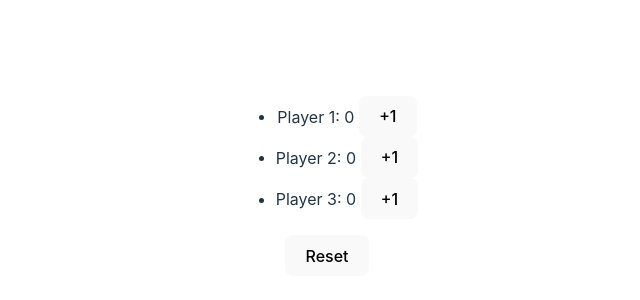
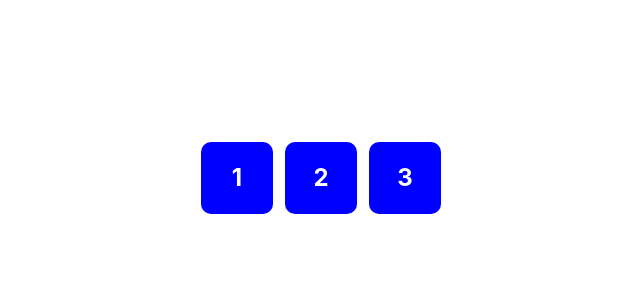
Before and after one commit to hiimchinh/learn-react, a React (Vite) app: page / in a window 1280 px wide. Shown: the part 222-522 px from the top of the page, without its empty margins (313-953 px from the left). Built offline with nearby package versions, Linux system fonts and the light colour scheme.

Commit message:
add Die and Dice component

```diff
--- a/src/App.jsx
+++ b/src/App.jsx
@@ -1,14 +1,12 @@
 import "./App.css";
-import ScoreKeeper2 from "./ScoreKeeper2";
-// import EmojiClicker from "./EmojiClicker";
+import Dice from "./LuckyN/Dice.jsx";
 
 function App() {
-  return (
-    <>
-      <ScoreKeeper2 numPlayers={3} target={3} />
-      {/* <EmojiClicker /> */}
-    </>
-  );
+    return (
+        <>
+            <Dice dice={[1, 2, 3]} />
+        </>
+    );
 }
 
 export default App;
--- /dev/null
+++ b/src/LuckyN/Dice.jsx
@@ -0,0 +1,13 @@
+import Die from "./Die.jsx";
+
+function Dice({ dice }) {
+    return (
+        <section className="Dice">
+            {dice.map((die, i) => (
+                <Die key={i} value={die} />
+            ))}
+        </section>
+    );
+}
+
+export default Dice;
--- /dev/null
+++ b/src/LuckyN/Die.css
@@ -0,0 +1,13 @@
+.Die {
+    background-color: blue;
+    width: 3em;
+    height: 2.25em;
+    border-radius: 10px;
+    color: white;
+    font-weight: bold;
+    font-size: 1.5em;
+    text-align: center;
+    padding-top: 0.75em;
+    display: inline-block;
+    margin-right: 0.5em;
+}
--- /dev/null
+++ b/src/LuckyN/Die.jsx
@@ -0,0 +1,10 @@
+import "./Die.css";
+function Die({ value }) {
+    return (
+        <>
+            <div className="Die">{value}</div>
+        </>
+    );
+}
+
+export default Die;
```
